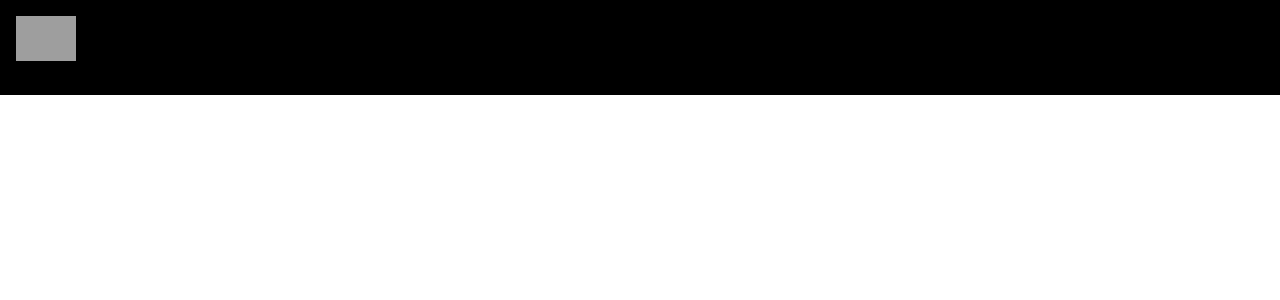
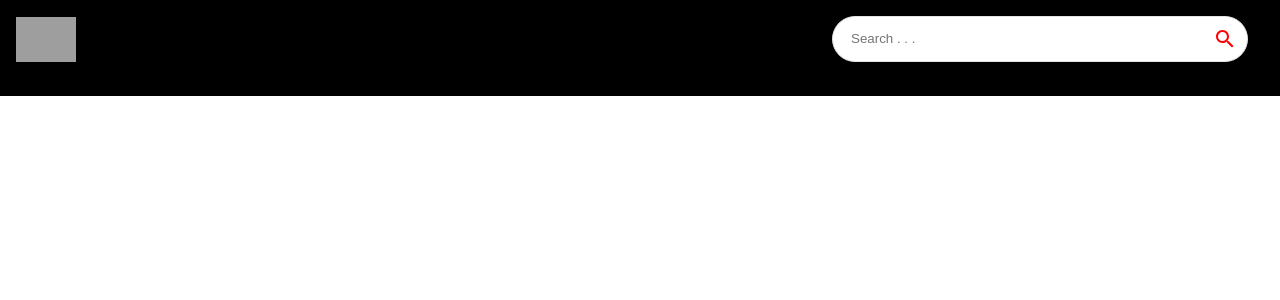
Before and after one commit to myuzara02/youtube_clone_app, a React (Create React App) app: page / in a window 1280 px wide. Shown: the top 300 px of the page. Built offline with nearby package versions, Linux system fonts and the light colour scheme; grey boxes are pictures that could not be loaded.

Commit message:
add search bar

```diff
--- a/src/components/Navbar.jsx
+++ b/src/components/Navbar.jsx
@@ -2,6 +2,7 @@
 import { Link } from 'react-router-dom'
 
 import { logo } from '../utils/constants'
+import SearchBar from './SearchBar'
 
 const Navbar = () => {
   return (
@@ -13,6 +14,7 @@
       <Link style={{ display: 'flex', alignItems: 'center' }}>
         <img src={logo} alt="Logo" height={45}/>
       </Link>
+      <SearchBar />
     </Stack>
   )
 }
--- /dev/null
+++ b/src/components/SearchBar.jsx
@@ -0,0 +1,35 @@
+import { useState } from "react"
+import { Paper, IconButton } from "@mui/material"
+import { useNavigate } from "react-router-dom"
+import { Search } from '@mui/icons-material'
+
+const SearchBar = () => {
+    return (
+        <Paper
+            component="form"
+            onSubmit={() => { }}
+            sx={{
+                borderRadius: 20,
+                border: "1px solid #e3e3e3",
+                pl: 2,
+                mr: { sm: 2 },
+                boxShadow: 'none'
+            }}
+        >
+            <input
+                className="search-bar"
+                placeholder="Search . . ."
+                value={''}
+                onChange={() => { }}
+            />
+            <IconButton
+                type="submit"
+                sx={{ p: "10px", color: 'red' }}
+            >
+                <Search />
+            </IconButton>
+        </Paper>
+    )
+}
+
+export default SearchBar
--- a/src/components/index.js
+++ b/src/components/index.js
@@ -3,3 +3,4 @@
 export { default as SearchFeed } from './SearchFeed'
 export { default as VideoDetail } from './VideoDetail'
 export { default as Feed } from './Feed'
+export { default as SearchBar } from './SearchBar'
```
